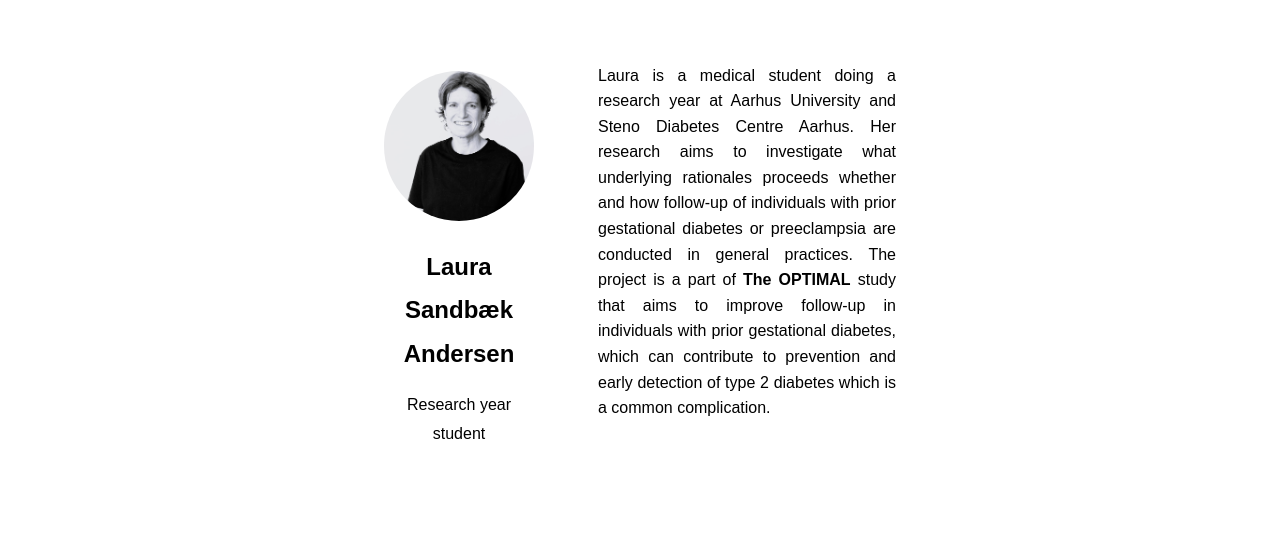
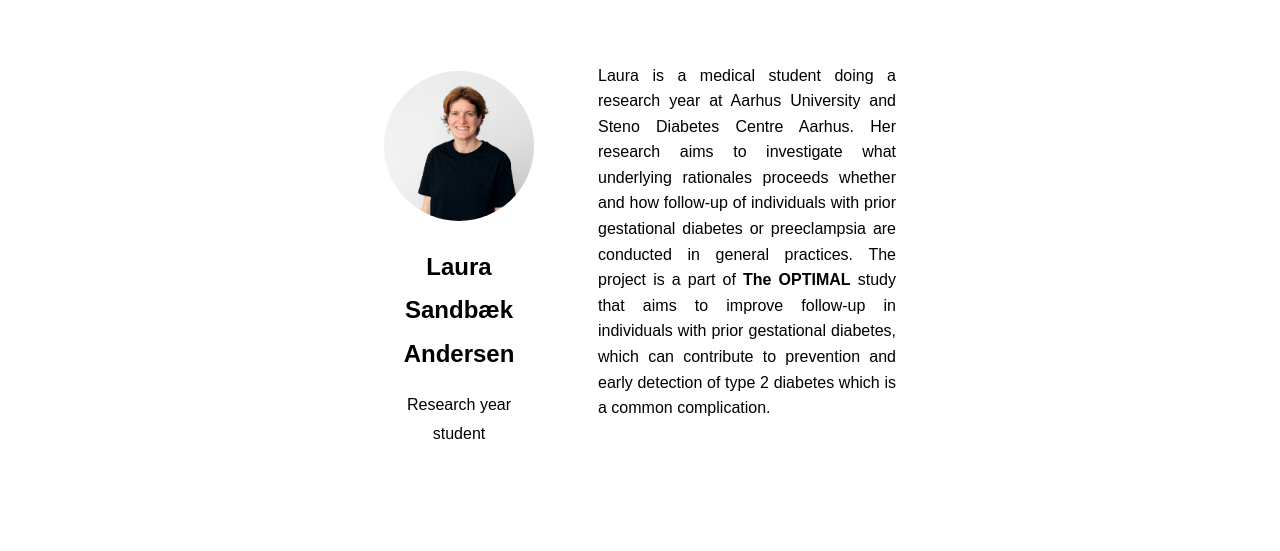
Before and after one commit to Emmakaalund/emmakaalund.github.io, a plain HTML site: page webpage/Staff/LauraSandbæk.html in a window 1280 px wide. Shown: the part 116-667 px from the top of the page. Drawn offline with Linux system fonts and the light colour scheme.

Commit message:
Update profile picture for Laura Sandbæk

```diff
--- a/webpage/Staff/LauraSandbæk.html
+++ b/webpage/Staff/LauraSandbæk.html
@@ -14,7 +14,7 @@
         <div class="centered-container">
             <div class="team-profile-container">
                 <div class="profile-picture">
-                    <img src="/webpage/images/StaffPictures/LauraSandbækSH.jpg" alt="Fornavn Efternavn">
+                    <img src="/webpage/images/StaffPictures/LauraSandbæk.jpg" alt="Fornavn Efternavn">
                     <h1>Laura Sandbæk Andersen</h1>
                     <p>Research year student</p>
                 </div>
```
